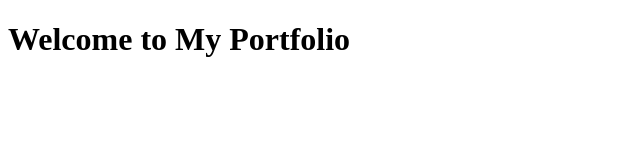
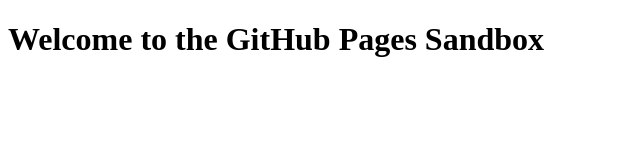
Before and after one commit to goffxnca/github-pages-sandbox, a plain HTML site: page index.html in a window 1280 px wide. Shown: the whole page, without its empty margins (0-640 px from the left). Drawn offline with Linux system fonts and the light colour scheme.

Commit message:
whatif: add 404.html

```diff
--- a/index.html
+++ b/index.html
@@ -3,9 +3,9 @@
   <head>
     <meta charset="UTF-8" />
     <meta name="viewport" content="width=device-width, initial-scale=1.0" />
-    <title>My Portfolio</title>
+    <title>GitHub Pages Sandbox</title>
   </head>
   <body>
-    <h1>Welcome to My Portfolio</h1>
+    <h1>Welcome to the GitHub Pages Sandbox</h1>
   </body>
 </html>
```
Also changed, not shown: 404.html (added, +10 -0 lines).
